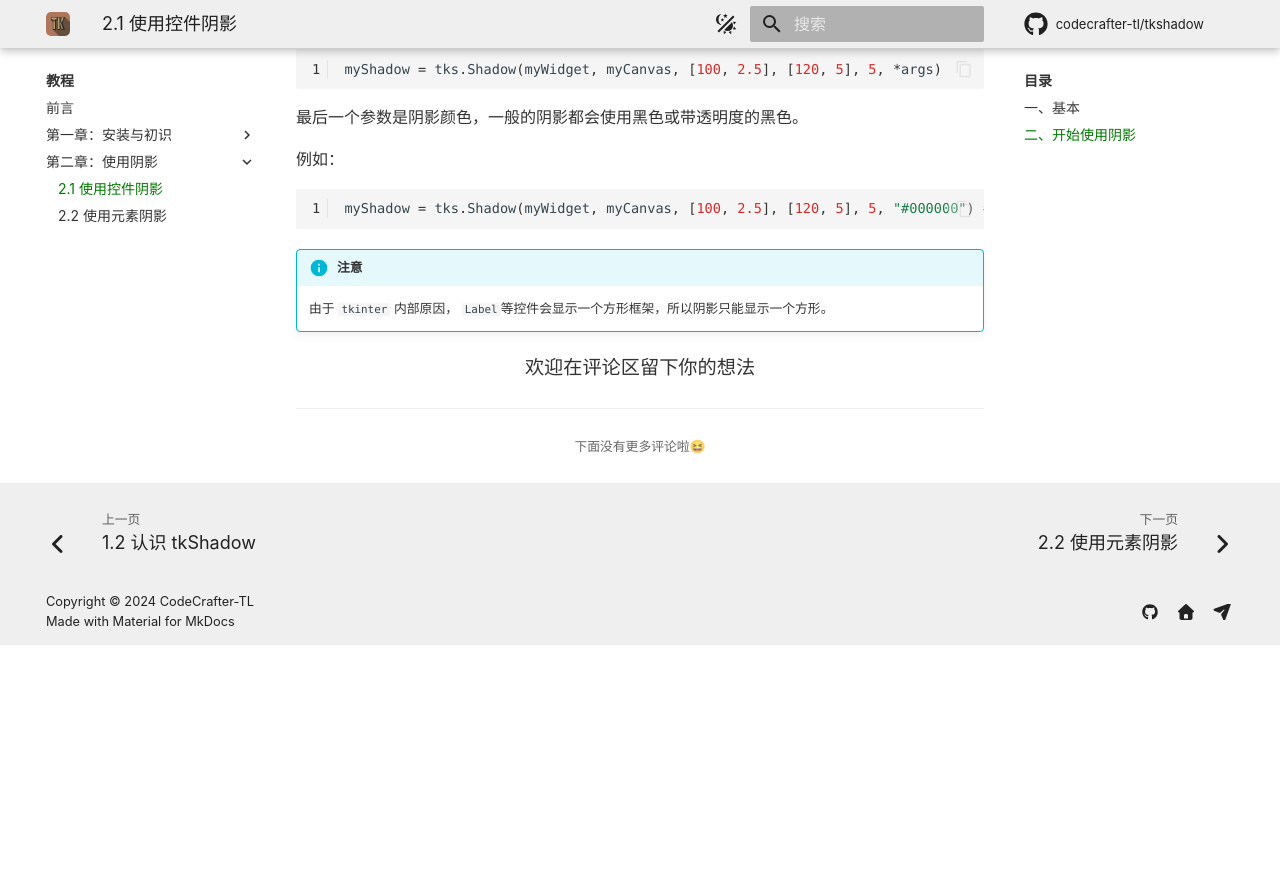
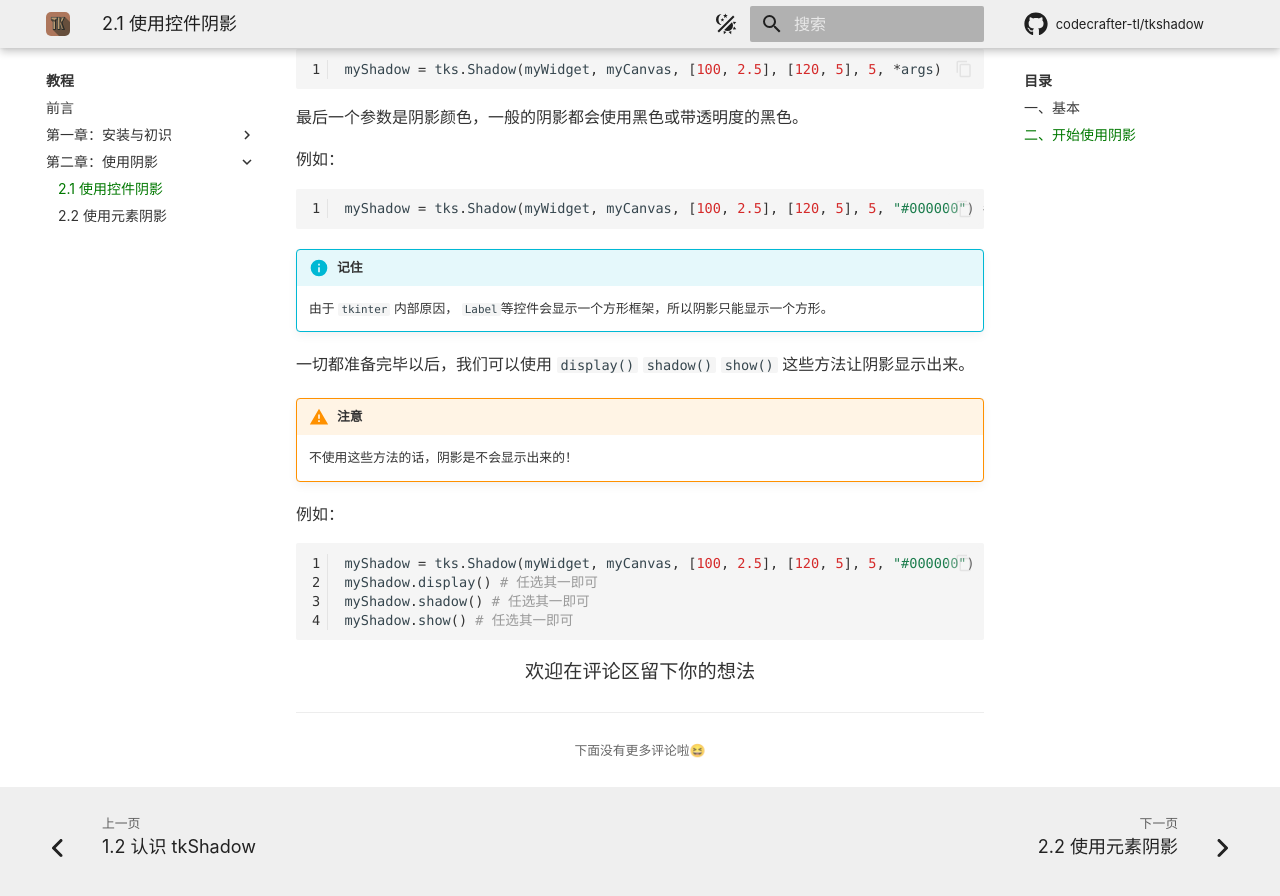
Before and after one commit to CodeCrafter-TL/tkShadow, an MkDocs documentation site: the page built from docs/tutorials/2-1.md, in a window 1280 px wide and 900 px high, scrolled down 1523 px. Shown: the top 896 px of the window. Built offline with MkDocs 1.6.1 and Material for MkDocs 9.7.7, drawn with Linux system fonts in a browser that asks for light colours; nearby versions of some CDN libraries; comment, search, counter and statistics services are not loaded; a style sheet for code colours, icons or effects is not loaded; before the commit the page ends 2168 px from its top, so only the background shows below that.

Commit message:
Update docs

````diff
--- a/docs/tutorials/2-1.md
+++ b/docs/tutorials/2-1.md
@@ -70,6 +70,20 @@ myShadow = tks.Shadow(myWidget, myCanvas, [100, 2.5], [120, 5], 5, *args)
 myShadow = tks.Shadow(myWidget, myCanvas, [100, 2.5], [120, 5], 5, "#000000") # 阴影颜色也可以使用 "black" 。
 ```
 
-!!! info "注意"
+!!! info "记住"
 
     由于 `tkinter` 内部原因， `Label`等控件会显示一个方形框架，所以阴影只能显示一个方形。
+
+一切都准备完毕以后，我们可以使用 `display()` `shadow()` `show()` 这些方法让阴影显示出来。
+
+!!! warning "注意"
+
+    不使用这些方法的话，阴影是不会显示出来的！
+
+例如：
+```python
+myShadow = tks.Shadow(myWidget, myCanvas, [100, 2.5], [120, 5], 5, "#000000")
+myShadow.display() # 任选其一即可
+myShadow.shadow() # 任选其一即可
+myShadow.show() # 任选其一即可
+```
````
Also changed, not shown: other parts of docs/tutorials/2-1.md (+2 -2 lines), docs/tutorials/2-2.md (+13 -0 lines).
